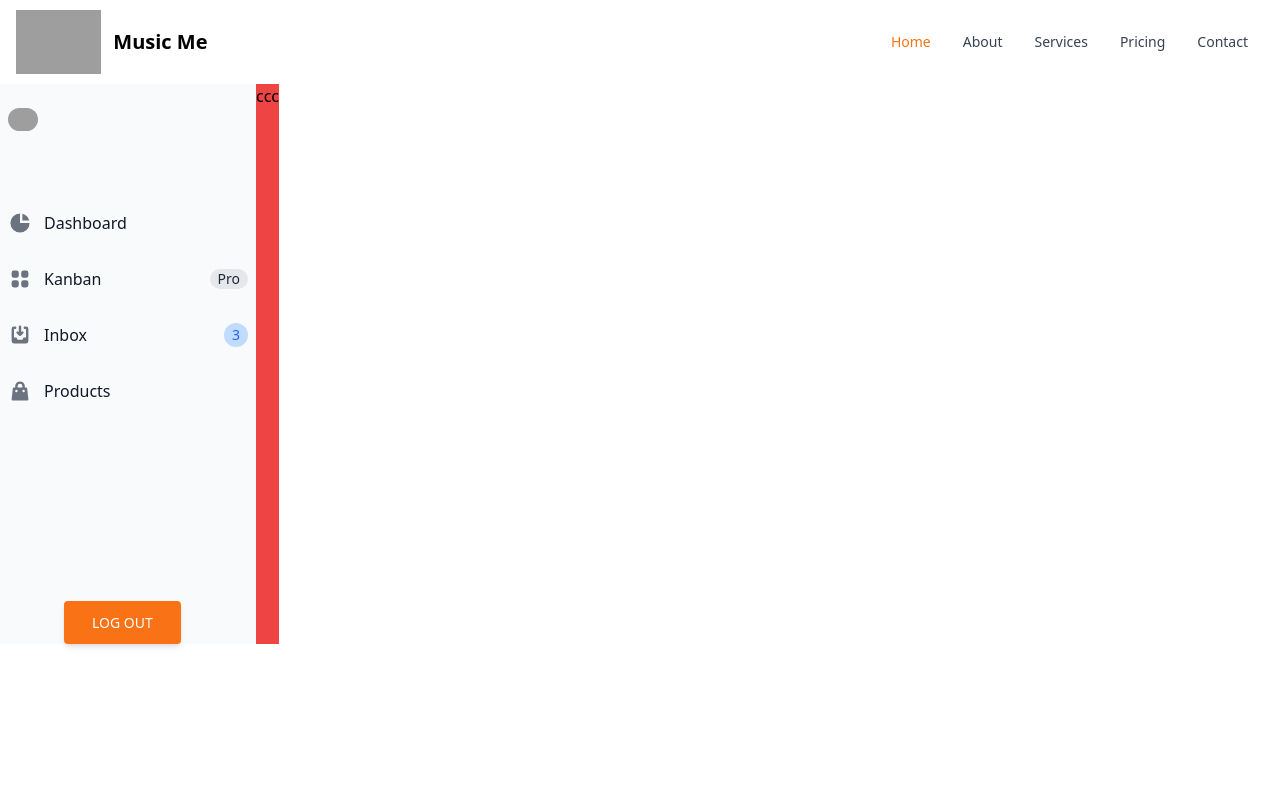
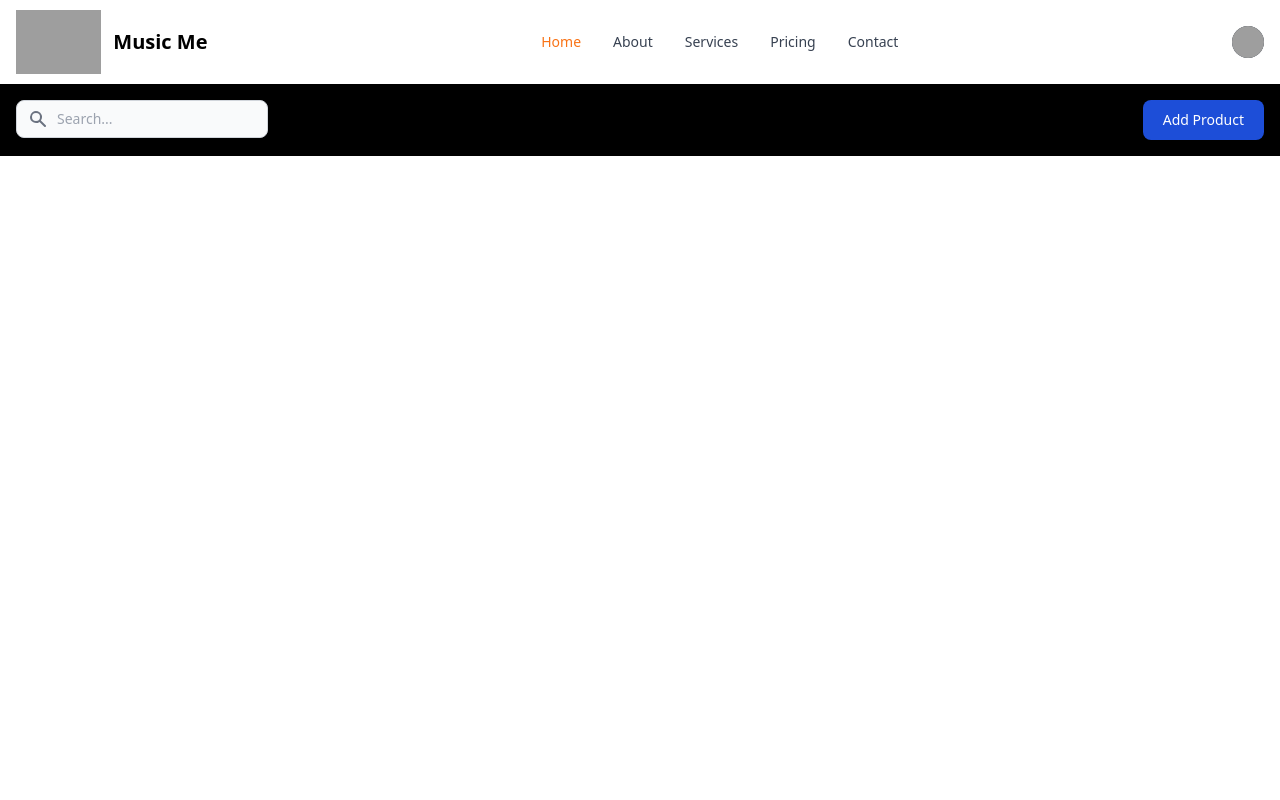
Before and after one commit to soufianeargane/bried-crud, a PHP site: page / in a window 1280 px wide. Run offline with PHP 8.4, Linux system fonts and the light colour scheme; the visitor is signed in with stand-in values (Sample User, id 1); data that the repository does not hold is empty; some libraries are stand-ins or nearby versions; grey boxes are pictures that could not be loaded.

Commit message:
working on the index design

```diff
--- a/index.php
+++ b/index.php
@@ -17,18 +17,46 @@ if(!empty($_SESSION["id"])){
     <title>Admin Side</title>
     <script src="https://cdn.tailwindcss.com"></script>
 </head>
-<body class="h-screen">
-    <nav class="container mx-auto bg-white border-gray-200 px-2 sm:px-4 py-2.5 rounded dark:bg-gray-900">
+<body >
+
+    <nav class="bg-white border-gray-200 px-2 sm:px-4 py-2.5 rounded dark:bg-gray-900">
     <div class="container flex flex-wrap justify-between items-center mx-auto">
     <a href="login.php" class="flex items-center">
             <img src="https://i.ibb.co/Q6Z8h05/Music-Me.png" class="mr-3 h-6 sm:h-16" alt="Logo">
             <span class="self-center text-xl font-semibold whitespace-nowrap dark:text-white">Music Me</span>
         </a>
-        <button data-collapse-toggle="navbar-default" type="button" class="inline-flex items-center p-2 ml-3 text-sm text-gray-500 rounded-lg md:hidden hover:bg-gray-100 focus:outline-none focus:ring-2 focus:ring-gray-200 dark:text-gray-400 dark:hover:bg-gray-700 dark:focus:ring-gray-600" aria-controls="navbar-default" aria-expanded="false">
+    <div class="flex items-center md:order-2">
+        <button type="button" class="flex mr-3 text-sm bg-gray-800 rounded-full md:mr-0 focus:ring-4 focus:ring-gray-300 dark:focus:ring-gray-600" id="user-menu-button" aria-expanded="false" data-dropdown-toggle="user-dropdown" data-dropdown-placement="bottom">
+            <span class="sr-only">Open user menu</span>
+            <img class="w-8 h-8 rounded-full" src="https://github.com/mdo.png" alt="user photo">
+        </button>
+        <!-- Dropdown menu -->
+        <div class="hidden z-50 my-4 text-base list-none bg-white rounded divide-y divide-gray-100 shadow dark:bg-gray-700 dark:divide-gray-600" id="user-dropdown" data-popper-reference-hidden="" data-popper-escaped="" data-popper-placement="bottom" style="position: absolute; inset: 0px auto auto 0px; margin: 0px; transform: translate(0px, 265px);">
+            <div class="py-3 px-4">
+            <span class="block text-sm text-gray-900 dark:text-white"><?php echo $row["name"]; ?></span>
+            <span class="block text-sm font-medium text-gray-500 truncate dark:text-gray-400"><?php echo $row["email"]; ?></span>
+            </div>
+            <ul class="py-1" aria-labelledby="user-menu-button">
+            <li>
+                <a href="#" class="block py-2 px-4 text-sm text-gray-700 hover:bg-gray-100 dark:hover:bg-gray-600 dark:text-gray-200 dark:hover:text-white">Dashboard</a>
+            </li>
+            <li>
+                <a href="#" class="block py-2 px-4 text-sm text-gray-700 hover:bg-gray-100 dark:hover:bg-gray-600 dark:text-gray-200 dark:hover:text-white">Settings</a>
+            </li>
+            <li>
+                <a href="#" class="block py-2 px-4 text-sm text-gray-700 hover:bg-gray-100 dark:hover:bg-gray-600 dark:text-gray-200 dark:hover:text-white">Earnings</a>
+            </li>
+            <li>
+                <a href="logout.php" class="block py-2 px-4 text-sm text-gray-700 hover:bg-gray-100 dark:hover:bg-gray-600 dark:text-gray-200 dark:hover:text-white">Sign out</a>
+            </li>
+            </ul>
+        </div>
+        <button data-collapse-toggle="mobile-menu-2" type="button" class="inline-flex items-center p-2 ml-1 text-sm text-gray-500 rounded-lg md:hidden hover:bg-gray-100 focus:outline-none focus:ring-2 focus:ring-gray-200 dark:text-gray-400 dark:hover:bg-gray-700 dark:focus:ring-gray-600" aria-controls="mobile-menu-2" aria-expanded="false">
             <span class="sr-only">Open main menu</span>
             <svg class="w-6 h-6" aria-hidden="true" fill="currentColor" viewBox="0 0 20 20" xmlns="http://www.w3.org/2000/svg"><path fill-rule="evenodd" d="M3 5a1 1 0 011-1h12a1 1 0 110 2H4a1 1 0 01-1-1zM3 10a1 1 0 011-1h12a1 1 0 110 2H4a1 1 0 01-1-1zM3 15a1 1 0 011-1h12a1 1 0 110 2H4a1 1 0 01-1-1z" clip-rule="evenodd"></path></svg>
         </button>
-        <div class="hidden w-full md:block md:w-auto" id="navbar-default">
+    </div>
+    <div class="hidden justify-between items-center w-full md:flex md:w-auto md:order-1" id="mobile-menu-2">
     <ul class="flex flex-col p-4 mt-4 bg-gray-50 rounded-lg border border-gray-100 md:flex-row md:space-x-8 md:mt-0 md:text-sm md:font-medium md:border-0 md:bg-white dark:bg-gray-800 md:dark:bg-gray-900 dark:border-gray-700">
             <li>
                 <a href="#" class="block py-2 pr-4 pl-3 text-white bg-orange-500 rounded md:bg-transparent md:text-orange-500 md:p-0 dark:text-white" aria-current="page">Home</a>
@@ -49,57 +77,25 @@ if(!empty($_SESSION["id"])){
     </div>
     </div>
     </nav>
-
     <!-- SECTION -->
-
-    <div style="height: 35rem;" class=" flex container mx-auto">
-        <!-- sidebar -->
-        <div class="relative  h-full bg-gray-50 w-64 dark:bg-gray-800">
-            <a href="#" class="flex items-center mt-4 p-2 text-base font-normal text-gray-900 rounded-lg dark:text-white hover:bg-gray-100 dark:hover:bg-gray-700">
-                <img src="https://github.com/mdo.png" alt="hugenerd" width="30" height="30" class="rounded-full">
-                <span class="flex-1 ml-3 whitespace-nowrap"><?php echo $row["name"]; ?></span>
-            </a>
-            <ul class="space-y-4 mt-16">
-                <li>
-                   <a href="#" class="flex items-center p-2 text-base font-normal text-gray-900 rounded-lg dark:text-white hover:bg-gray-100 dark:hover:bg-gray-700">
-                      <svg aria-hidden="true" class="w-6 h-6 text-gray-500 transition duration-75 dark:text-gray-400 group-hover:text-gray-900 dark:group-hover:text-white" fill="currentColor" viewBox="0 0 20 20" xmlns="http://www.w3.org/2000/svg"><path d="M2 10a8 8 0 018-8v8h8a8 8 0 11-16 0z"></path><path d="M12 2.252A8.014 8.014 0 0117.748 8H12V2.252z"></path></svg>
-                      <span class="ml-3">Dashboard</span>
-                   </a>
-                </li>
-                <li>
-                   <a href="#" class="flex items-center p-2 text-base font-normal text-gray-900 rounded-lg dark:text-white hover:bg-gray-100 dark:hover:bg-gray-700">
-                      <svg aria-hidden="true" class="flex-shrink-0 w-6 h-6 text-gray-500 transition duration-75 dark:text-gray-400 group-hover:text-gray-900 dark:group-hover:text-white" fill="currentColor" viewBox="0 0 20 20" xmlns="http://www.w3.org/2000/svg"><path d="M5 3a2 2 0 00-2 2v2a2 2 0 002 2h2a2 2 0 002-2V5a2 2 0 00-2-2H5zM5 11a2 2 0 00-2 2v2a2 2 0 002 2h2a2 2 0 002-2v-2a2 2 0 00-2-2H5zM11 5a2 2 0 012-2h2a2 2 0 012 2v2a2 2 0 01-2 2h-2a2 2 0 01-2-2V5zM11 13a2 2 0 012-2h2a2 2 0 012 2v2a2 2 0 01-2 2h-2a2 2 0 01-2-2v-2z"></path></svg>
-                      <span class="flex-1 ml-3 whitespace-nowrap">Kanban</span>
-                      <span class="inline-flex justify-center items-center px-2 ml-3 text-sm font-medium text-gray-800 bg-gray-200 rounded-full dark:bg-gray-700 dark:text-gray-300">Pro</span>
-                   </a>
-                </li>
-                <li>
-                   <a href="#" class="flex items-center p-2 text-base font-normal text-gray-900 rounded-lg dark:text-white hover:bg-gray-100 dark:hover:bg-gray-700">
-                      <svg aria-hidden="true" class="flex-shrink-0 w-6 h-6 text-gray-500 transition duration-75 dark:text-gray-400 group-hover:text-gray-900 dark:group-hover:text-white" fill="currentColor" viewBox="0 0 20 20" xmlns="http://www.w3.org/2000/svg"><path d="M8.707 7.293a1 1 0 00-1.414 1.414l2 2a1 1 0 001.414 0l2-2a1 1 0 00-1.414-1.414L11 7.586V3a1 1 0 10-2 0v4.586l-.293-.293z"></path><path d="M3 5a2 2 0 012-2h1a1 1 0 010 2H5v7h2l1 2h4l1-2h2V5h-1a1 1 0 110-2h1a2 2 0 012 2v10a2 2 0 01-2 2H5a2 2 0 01-2-2V5z"></path></svg>
-                      <span class="flex-1 ml-3 whitespace-nowrap">Inbox</span>
-                      <span class="inline-flex justify-center items-center p-3 ml-3 w-3 h-3 text-sm font-medium text-blue-600 bg-blue-200 rounded-full dark:bg-blue-900 dark:text-blue-200">3</span>
-                   </a>
-                </li>
-
-                <li>
-                   <a href="#" class="flex items-center p-2 text-base font-normal text-gray-900 rounded-lg dark:text-white hover:bg-gray-100 dark:hover:bg-gray-700">
-                      <svg aria-hidden="true" class="flex-shrink-0 w-6 h-6 text-gray-500 transition duration-75 dark:text-gray-400 group-hover:text-gray-900 dark:group-hover:text-white" fill="currentColor" viewBox="0 0 20 20" xmlns="http://www.w3.org/2000/svg"><path fill-rule="evenodd" d="M10 2a4 4 0 00-4 4v1H5a1 1 0 00-.994.89l-1 9A1 1 0 004 18h12a1 1 0 00.994-1.11l-1-9A1 1 0 0015 7h-1V6a4 4 0 00-4-4zm2 5V6a2 2 0 10-4 0v1h4zm-6 3a1 1 0 112 0 1 1 0 01-2 0zm7-1a1 1 0 100 2 1 1 0 000-2z" clip-rule="evenodd"></path></svg>
-                      <span class="flex-1 ml-3 whitespace-nowrap">Products</span>
-                   </a>
-                </li>
-
-             </ul>
-            <div class="absolute left-16  bottom-0">
-                <a href="logout.php" class="inline-block px-7 py-3 bg-orange-500 text-white font-medium text-sm leading-snug uppercase rounded shadow-md hover:bg-orange-600 hover:shadow-lg focus:bg-orange-600 focus:shadow-lg focus:outline-none focus:ring-0 active:bg-orange-700 active:shadow-lg transition duration-150 ease-in-out">
-                    Log out
-                </a>
+    <section class="container mx-auto">
+        <div class="bg-black p-4 flex align-center justify-between">
+            <div>
+                <div class=" relative ">
+                    <div class="flex absolute inset-y-0 left-0 items-center pl-3 pointer-events-none">
+                        <svg class="w-5 h-5 text-gray-500" aria-hidden="true" fill="currentColor" viewBox="0 0 20 20" xmlns="http://www.w3.org/2000/svg"><path fill-rule="evenodd" d="M8 4a4 4 0 100 8 4 4 0 000-8zM2 8a6 6 0 1110.89 3.476l4.817 4.817a1 1 0 01-1.414 1.414l-4.816-4.816A6 6 0 012 8z" clip-rule="evenodd"></path></svg>
+                        <span class="sr-only">Search icon</span>
+                    </div>
+                    <input type="text" id="search-navbar" class="block p-2 pl-10 w-full text-gray-900 bg-gray-50 rounded-lg border border-gray-300 sm:text-sm focus:ring-blue-500 focus:border-blue-500 dark:bg-gray-700 dark:border-gray-600 dark:placeholder-gray-400 dark:text-white dark:focus:ring-blue-500 dark:focus:border-blue-500" placeholder="Search...">
                 </div>
             </div>
-        <!-- main -->
-        <div class="bg-red-500 h-full w-auto ">
-            <p>ccc</p>
+
+            <button onclick="" class="block  sm:mx-0 text-white  sm:mt-0 bg-blue-700 hover:bg-blue-800 focus:ring-4 focus:outline-none focus:ring-blue-300 font-medium rounded-lg text-sm px-5 py-2.5 text-center dark:bg-blue-600 dark:hover:bg-blue-700 dark:focus:ring-blue-800" type="button" data-modal-toggle="defaultModal">
+                <i class="bi bi-plus-lg"></i> Add Product
+            </button>
         </div>
-    </div>
+    </section>
+
 
     <script src="https://unpkg.com/flowbite@1.5.3/dist/flowbite.js"></script>
 </body>
```
Also changed, not shown: login.php (+6 -6 lines), signup.php (+5 -5 lines). Lines whose indentation alone changed are shown as unchanged.
